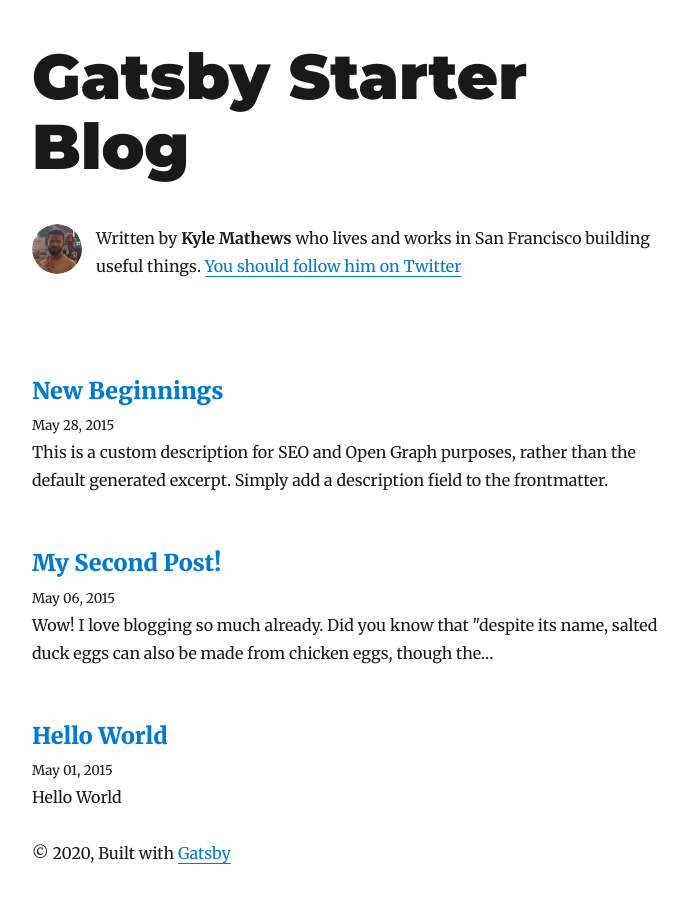
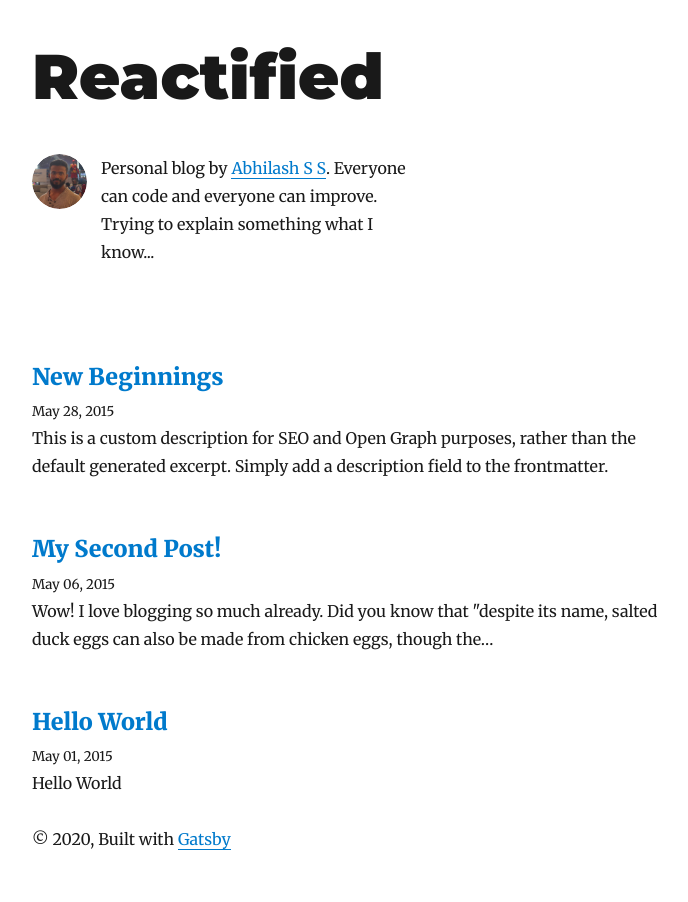
Before and after one commit to abhilash-ss/gatsby-trial, a Gatsby site: page / in a window 1280 px wide. Shown: the whole page, without its empty margins (293-981 px from the left). Built offline with nearby package versions, Linux system fonts and the light colour scheme; Gatsby itself is replaced by a stand-in of ours; some packages are replaced by stand-ins of ours.

Commit message:
feat: bio

```diff
--- a/gatsby-config.js
+++ b/gatsby-config.js
@@ -1,14 +1,15 @@
 module.exports = {
   siteMetadata: {
-    title: `Gatsby Starter Blog`,
+    title: `Reactified`,
     author: {
-      name: `Kyle Mathews`,
-      summary: `who lives and works in San Francisco building useful things.`,
+      name: `Abhilash S S`,
+      summary: `Everyone can code and everyone can improve.
+      Trying to explain something what I know...`,
     },
     description: `A starter blog demonstrating what Gatsby can do.`,
     siteUrl: `https://gatsby-starter-blog-demo.netlify.com/`,
     social: {
-      twitter: `kylemathews`,
+      twitter: `s_s_abhilash`,
     },
   },
   plugins: [
--- a/src/components/bio.js
+++ b/src/components/bio.js
@@ -16,7 +16,7 @@
     query BioQuery {
       avatar: file(absolutePath: { regex: "/profile-pic.jpg/" }) {
         childImageSharp {
-          fixed(width: 50, height: 50) {
+          fixed(width: 55, height: 55) {
             ...GatsbyImageSharpFixed
           }
         }
@@ -56,12 +56,13 @@
           borderRadius: `50%`,
         }}
       />
-      <p>
-        Written by <strong>{author.name}</strong> {author.summary}
+      <p style={{ maxWidth: 310 }}>
+        Personal blog by
         {` `}
         <a href={`https://twitter.com/${social.twitter}`}>
-          You should follow him on Twitter
-        </a>
+          {author.name}
+        </a>.{' '}
+        {author.summary}
       </p>
     </div>
   )
```
